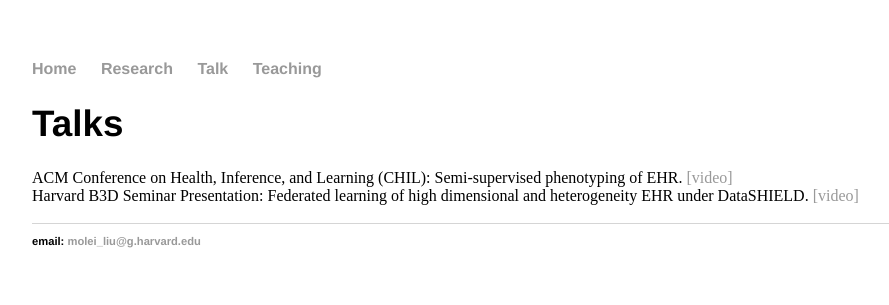
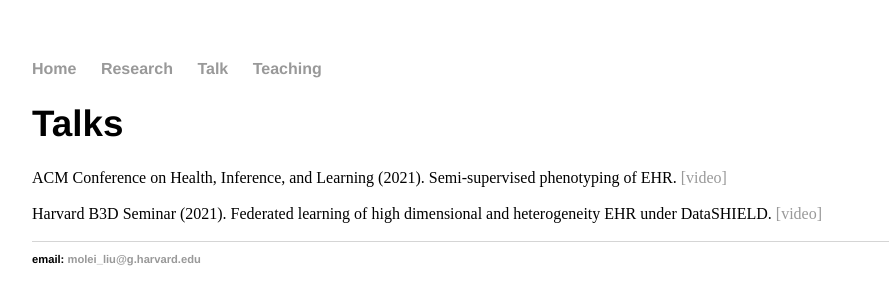
Before and after one commit to moleibobliu/moleibobliu.github.io, a Jekyll site: the page built from talk/index.html, in a window 1280 px wide. Shown: the top 305 px of the page, without its empty margins (160-1049 px from the left). Built offline with Jekyll 4.4.1, drawn with Linux system fonts in a browser that asks for light colours.

Commit message:
Update index.html

```diff
--- a/talk/index.html
+++ b/talk/index.html
@@ -4,8 +4,11 @@ title: Molei Liu
 ---
 <div class="blurb">
 	<h1> Talks </h1>
-	ACM Conference on Health, Inference, and Learning (CHIL): Semi-supervised phenotyping of EHR. <a href="https://www.chilconference.org/tutorial_T05.html"> [video] </a>
-	<br \>Harvard B3D Seminar Presentation: Federated learning of high dimensional and heterogeneity EHR under DataSHIELD. <a href="https://www.youtube.com/watch?v=s-vUm3Ljwtw&t=533s"> [video] </a>
+	ACM Conference on Health, Inference, and Learning (2021).
+	Semi-supervised phenotyping of EHR. <a href="https://www.chilconference.org/tutorial_T05.html"> [video] </a>
+	<br \>
+	<br \>Harvard B3D Seminar (2021).
+	Federated learning of high dimensional and heterogeneity EHR under DataSHIELD. <a href="https://www.youtube.com/watch?v=s-vUm3Ljwtw&t=533s"> [video] </a>
 	<p>
 
 		 </h1>
```
